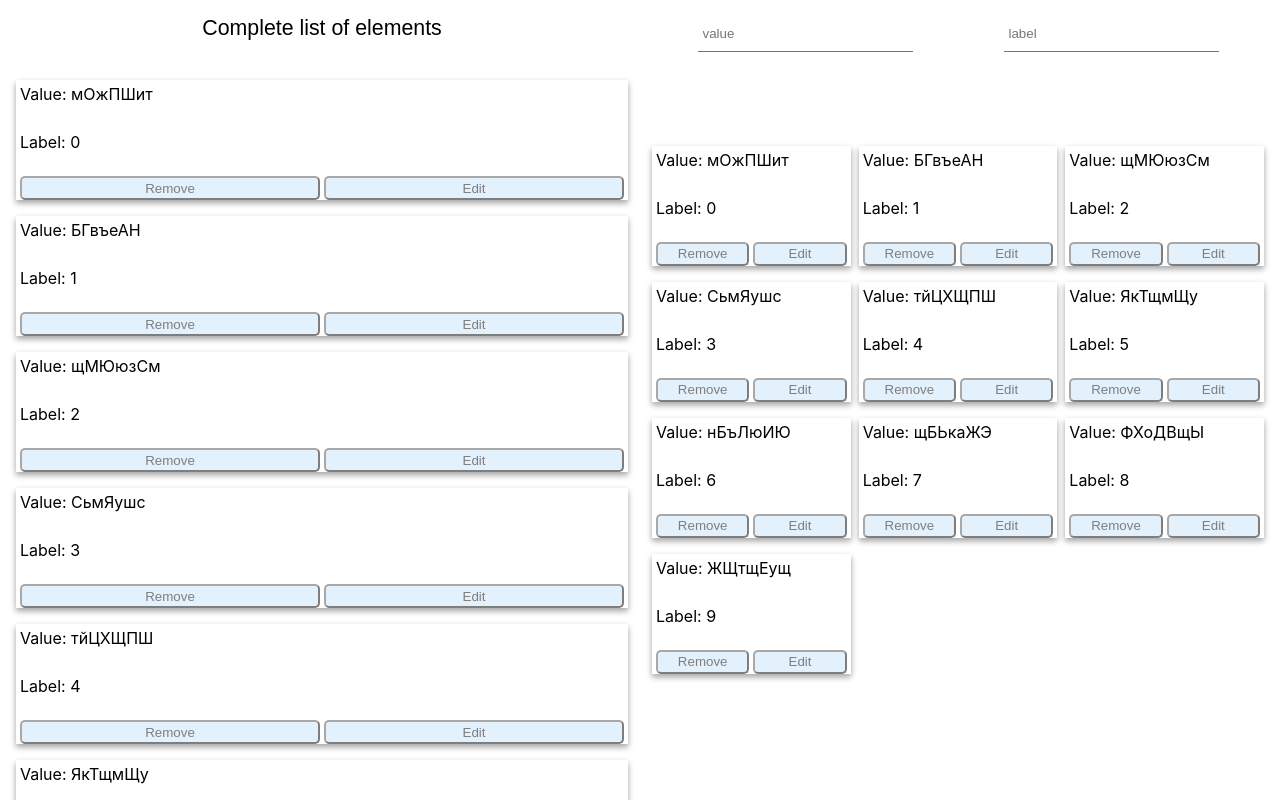
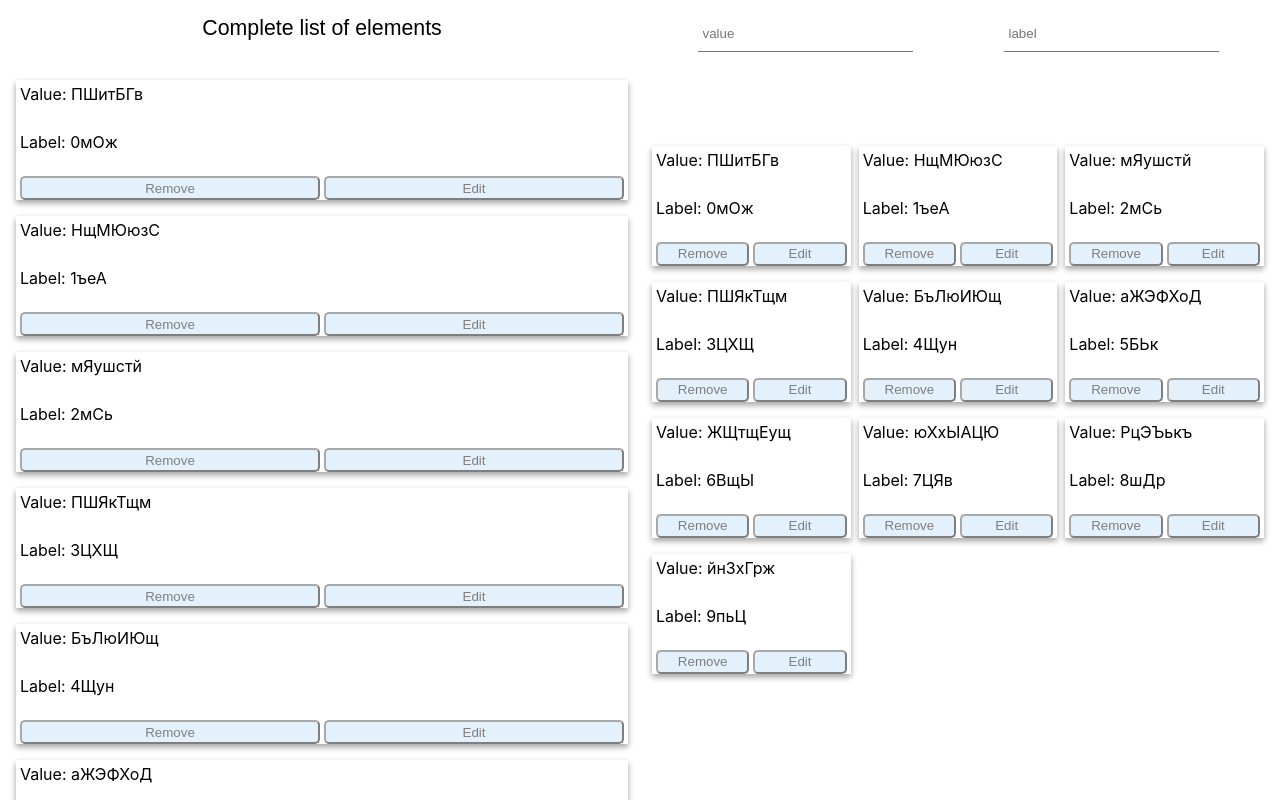
Before and after one commit to Xitroy/TestTaskFrontend3, a React (Create React App) app: page / in a window 1280 px wide. Shown: the top 800 px of the page. Built offline with nearby package versions, Linux system fonts and the light colour scheme.

Commit message:
Responsibility refactoring

```diff
--- a/src/components/Content/FilteredList/ResponsiveList/Card/index.js
+++ b/src/components/Content/FilteredList/ResponsiveList/Card/index.js
@@ -6,10 +6,10 @@ class Card extends React.Component {
     return (
       <div className={"listItem"}>
         <div className={"listItemValue"}><span className={"titleValue"}>Value: </span><span
-          className={"cardValue"}>{this.props.value}</span>
+          className={"cardValue"}>{this.props.itemData.value}</span>
         </div>
         <div className={"listItemLabel"}><span className={"titleLabel"}>Label: </span><span
-          className={"cardLabel"}>{this.props.label}</span>
+          className={"cardLabel"}>{this.props.itemData.label}</span>
         </div>
         <div className="buttonsPanel">
           <button className="customButton removeButton">Remove</button>
@@ -22,8 +22,9 @@ class Card extends React.Component {
 }
 
 Card.propTypes = {
-  value: PropTypes.string.isRequired,
-  label: PropTypes.string.isRequired,
+  itemData: PropTypes.object.isRequired
+  // value: PropTypes.string.isRequired,
+  // label: PropTypes.string.isRequired,
   // onEditHandler:PropTypes.func.isRequired,
   // onDeleteHandler:PropTypes.func.isRequired,
 };
--- a/src/components/Content/FilteredList/ResponsiveList/index.js
+++ b/src/components/Content/FilteredList/ResponsiveList/index.js
@@ -3,7 +3,6 @@ import PropTypes from 'prop-types';
 import styles from './style.css';
 import Card from "./Card";
 
-//ToDo Вынести карточку в отдельный компонент
 class ResponsiveList extends React.Component {
   showResponsible(yn) {
     // console.log(this.props.itemList);
@@ -12,7 +11,9 @@ class ResponsiveList extends React.Component {
         {yn ? "" : <div className={"titleList"}>Сomplete list of elements</div>}
         {this.props.itemList.map((item, index) => {
           return (
-            <Card key={"responsiveListItem" + index} value={item.value} label={item.label.toString()}/>
+            <Card key={"responsiveListItem" + index} itemData = {item}
+                  // value={item.value} label={item.label.toString()}
+            />
           )
         })}
       </div>
--- a/src/components/Content/index.js
+++ b/src/components/Content/index.js
@@ -19,7 +19,7 @@ class DbCreator {
   static makeItems(N) {
     let res = [];
     for (let i = 0; i < N; i++) {
-      res.push({label: i, value: createRandomString(7)})
+      res.push({uniqId: i, label: i+(createRandomString(3)), value: createRandomString(7)})
     }
     return res;
   }
@@ -31,7 +31,7 @@ class Content extends React.Component {
     this.state = {
       dbSimulator: DbCreator.makeItems(10),
       sortedBy : "", // field name: "label" | "value"
-      sortDirection: "" // "empty" | "descending" | "ascending"
+      sortDirection: "", // "empty" | "descending" | "ascending"
     }
   }
 
```
